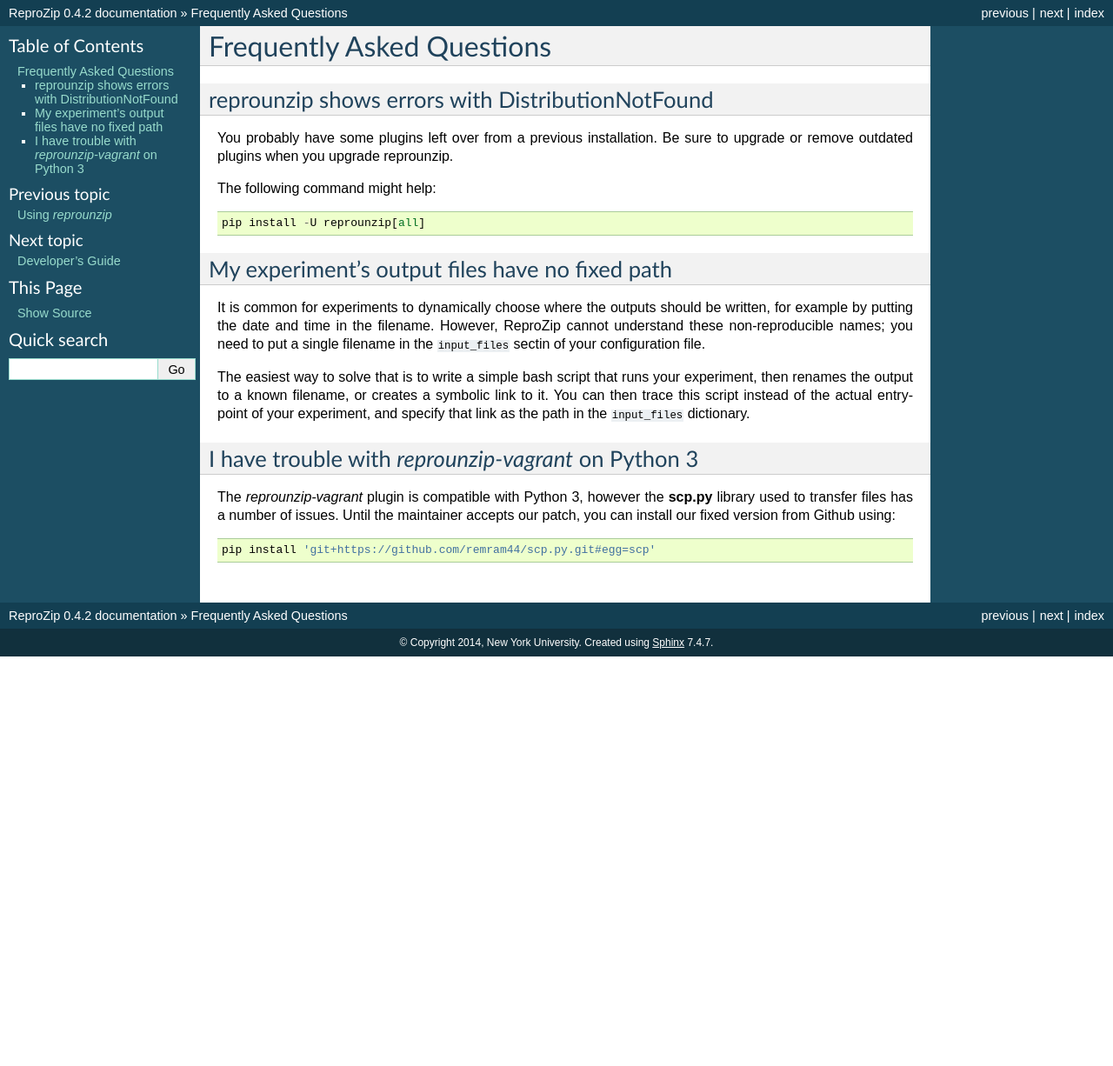
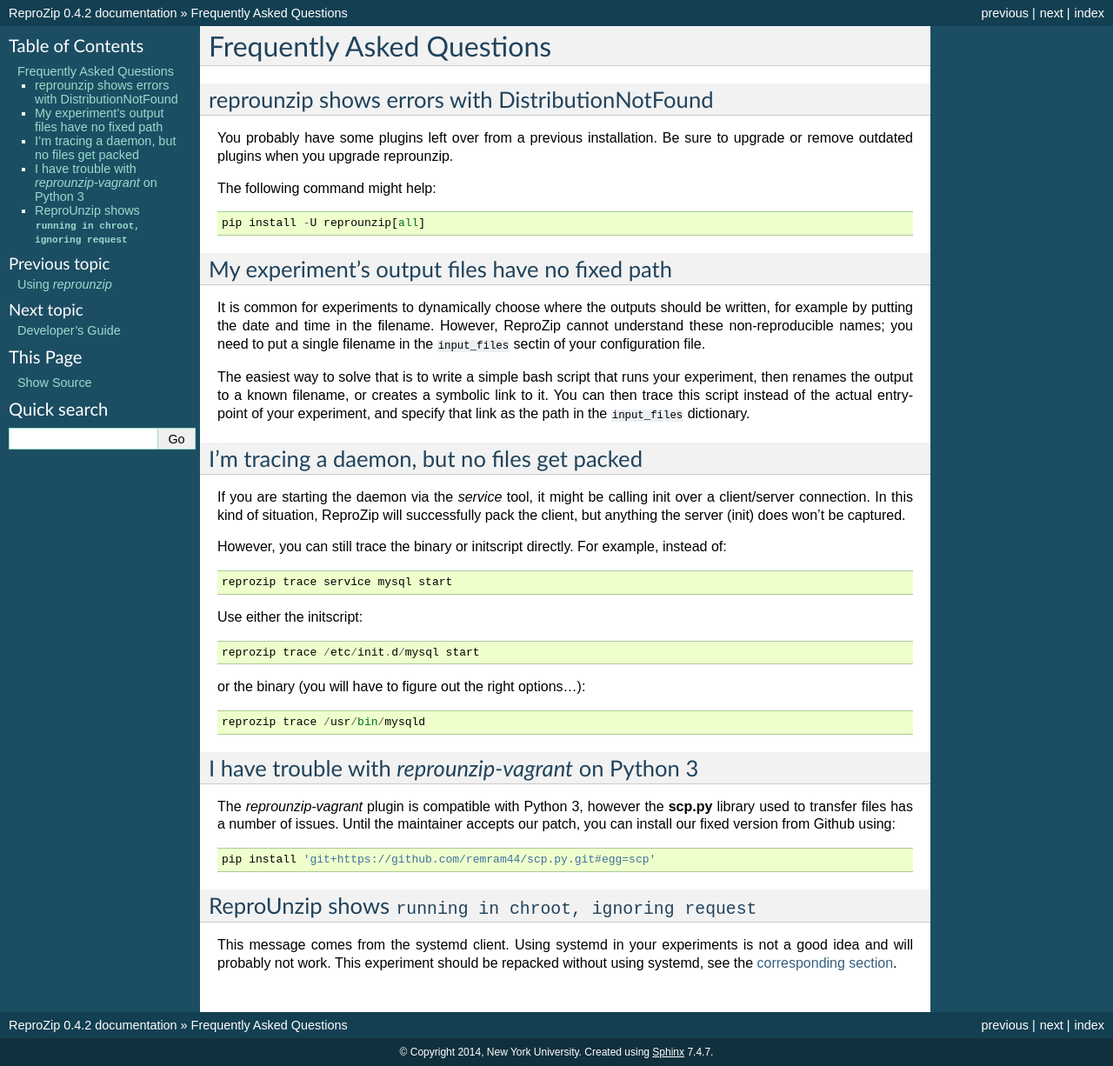
Before and after one commit to VIDA-NYU/reprozip, a Sphinx documentation site: the page built from docs/source/faq.rst, in a window 1280 px wide. Shown: the whole page at 87% size. Built offline with Sphinx 7.4.7, drawn with Linux system fonts in a browser that asks for light colours; before the commit the page ends 900 px from its top, so only the background shows below that.

Commit message:
Adding systemd to the FAQ

```diff
--- a/docs/source/faq.rst
+++ b/docs/source/faq.rst
@@ -23,6 +23,29 @@
 
 The easiest way to solve that is to write a simple bash script that runs your experiment, then renames the output to a known filename, or creates a symbolic link to it. You can then trace this script instead of the actual entry-point of your experiment, and specify that link as the path in the ``input_files`` dictionary.
 
+..  _systemd:
+
+I'm tracing a daemon, but no files get packed
+=============================================
+
+If you are starting the daemon via the `service` tool, it might be calling init
+over a client/server connection. In this kind of situation, ReproZip will
+successfully pack the client, but anything the server (init) does won't be
+captured.
+
+However, you can still trace the binary or initscript directly. For example,
+instead of::
+
+    reprozip trace service mysql start
+
+Use either the initscript::
+
+    reprozip trace /etc/init.d/mysql start
+
+or the binary (you will have to figure out the right options...)::
+
+    reprozip trace /usr/bin/mysqld
+
 ..  _scp-py3:
 
 I have trouble with *reprounzip-vagrant* on Python 3
@@ -31,3 +54,10 @@
 The *reprounzip-vagrant* plugin is compatible with Python 3, however the **scp.py** library used to transfer files has a number of issues. Until the maintainer accepts our patch, you can install our fixed version from Github using::
 
     pip install 'git+https://github.com/remram44/scp.py.git#egg=scp'
+
+ReproUnzip shows ``running in chroot, ignoring request``
+========================================================
+
+This message comes from the systemd client. Using systemd in your experiments
+is not a good idea and will probably not work. This experiment should be
+repacked without using systemd, see the :ref:`corresponding section <systemd>`.
```
